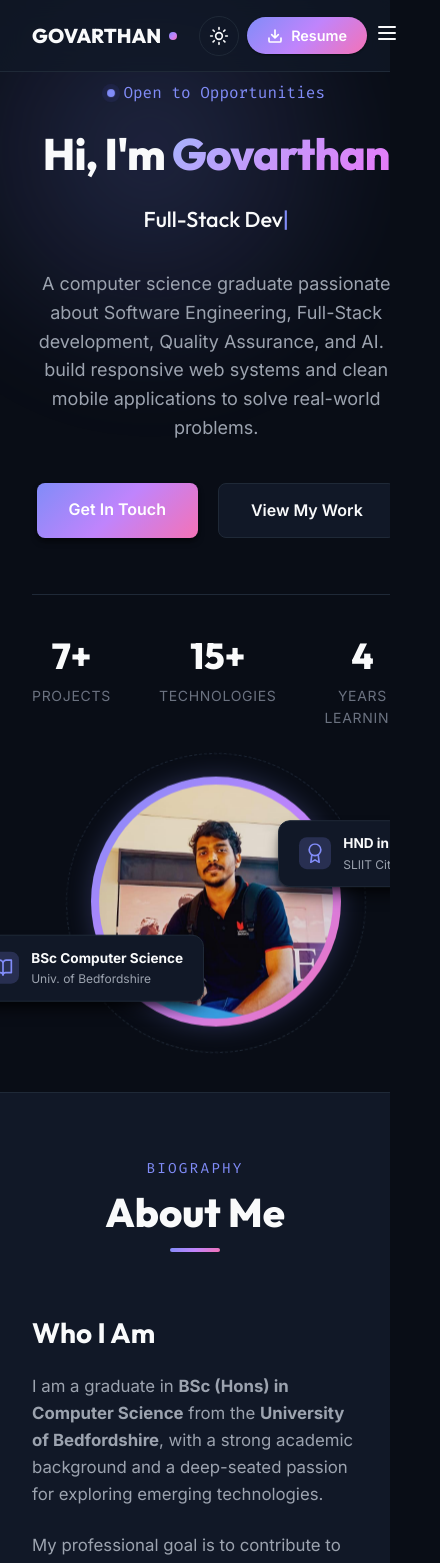
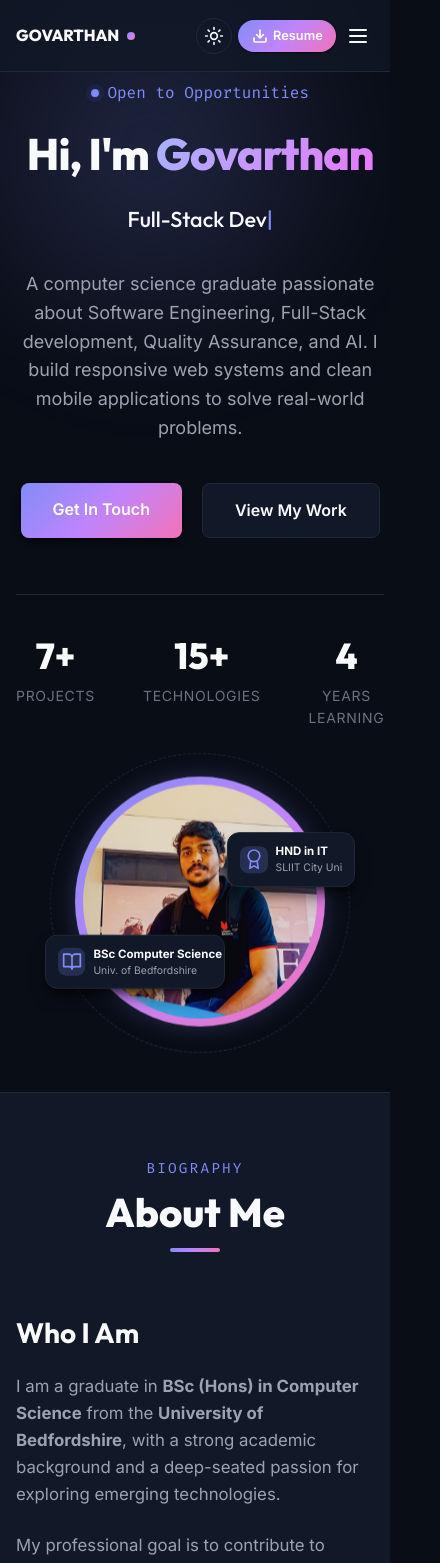
Before and after one commit to govarthan29/Portfolio, a React (Vite) app: page / in a window 390 px wide. Shown: the top 1563 px of the page, 440 px wide, since content can reach past the window. Built offline with nearby package versions, Linux system fonts and the light colour scheme.

Commit message:
Improve mobile responsive layout

```diff
--- a/src/index.css
+++ b/src/index.css
@@ -1392,3 +1392,187 @@ textarea.form-control {
     margin-right: -225px;
   }
 }
+
+/* --- Mobile Overflow & Navbar Fix --- */
+html,
+body,
+#root {
+  width: 100%;
+  max-width: 100%;
+  overflow-x: hidden;
+}
+
+@media (max-width: 768px) {
+  .container {
+    padding-left: 1rem;
+    padding-right: 1rem;
+    max-width: 100%;
+  }
+
+  .navbar-container {
+    padding-left: 1rem;
+    padding-right: 1rem;
+    gap: 0.5rem;
+  }
+
+  .logo-link {
+    font-size: 1rem;
+  }
+
+  .nav-right {
+    gap: 0.35rem;
+    flex-shrink: 0;
+  }
+
+  .theme-toggle {
+    margin-left: 0;
+    width: 2.25rem;
+    height: 2.25rem;
+  }
+
+  .resume-btn {
+    padding: 0.5rem 0.85rem;
+    font-size: 0.8rem;
+    gap: 0.35rem;
+  }
+
+  .mobile-menu-btn {
+    display: flex;
+    align-items: center;
+    justify-content: center;
+    width: 2rem;
+    min-width: 2rem;
+  }
+
+  .hero-section {
+    overflow: hidden;
+  }
+
+  .hero-visual {
+    width: 100%;
+    max-width: 100%;
+    overflow: visible;
+  }
+
+  .visual-floating-badge {
+    padding: 0.55rem 0.75rem;
+    gap: 0.5rem;
+    max-width: 180px;
+  }
+
+  .badge-icon {
+    width: 1.7rem;
+    height: 1.7rem;
+    min-width: 1.7rem;
+  }
+
+  .badge-title {
+    font-size: 0.72rem;
+  }
+
+  .badge-subtitle {
+    font-size: 0.65rem;
+  }
+
+  .badge-1 {
+    left: 50%;
+    margin-left: -170px;
+  }
+
+  .badge-2 {
+    right: 50%;
+    margin-right: -170px;
+  }
+}
+
+@media (max-width: 420px) {
+  .resume-btn span {
+    display: inline;
+  }
+
+  .badge-1 {
+    margin-left: -155px;
+  }
+
+  .badge-2 {
+    margin-right: -155px;
+  }
+}
+
+/* very small mobile width fix */
+@media (max-width: 380px) {
+  .hero-title {
+    font-size: 2.45rem;
+    line-height: 1.1;
+  }
+
+  .hero-description {
+    font-size: 1rem;
+  }
+
+  .hero-actions {
+    gap: 0.75rem;
+  }
+
+  .btn-primary,
+  .btn-secondary {
+    padding: 0.8rem 1.15rem;
+    font-size: 0.9rem;
+  }
+
+  .hero-stats {
+    gap: 1.6rem;
+  }
+
+  .stat-value {
+    font-size: 2rem;
+  }
+
+  .stat-label {
+    font-size: 0.72rem;
+  }
+}
+
+/* Samsung Galaxy S8+ full page responsive fix */
+@media (max-width: 380px) {
+  .projects-grid {
+    grid-template-columns: 1fr;
+  }
+
+  .project-card,
+  .contact-card,
+  .contact-form-card,
+  .contact-info,
+  .contact-form {
+    width: 100%;
+    max-width: 100%;
+  }
+
+  .project-details {
+    padding: 1.25rem;
+  }
+
+  .project-title-row,
+  .contact-grid {
+    grid-template-columns: 1fr;
+  }
+
+  .contact-item {
+    width: 100%;
+    max-width: 100%;
+  }
+
+  .contact-text,
+  .contact-value,
+  .contact-item a {
+    max-width: 100%;
+    overflow-wrap: break-word;
+    word-break: break-word;
+  }
+
+  input,
+  textarea {
+    width: 100%;
+    max-width: 100%;
+  }
+}
```
Also changed, not shown: 4 other files (tests, documents, lock files or other folders).
